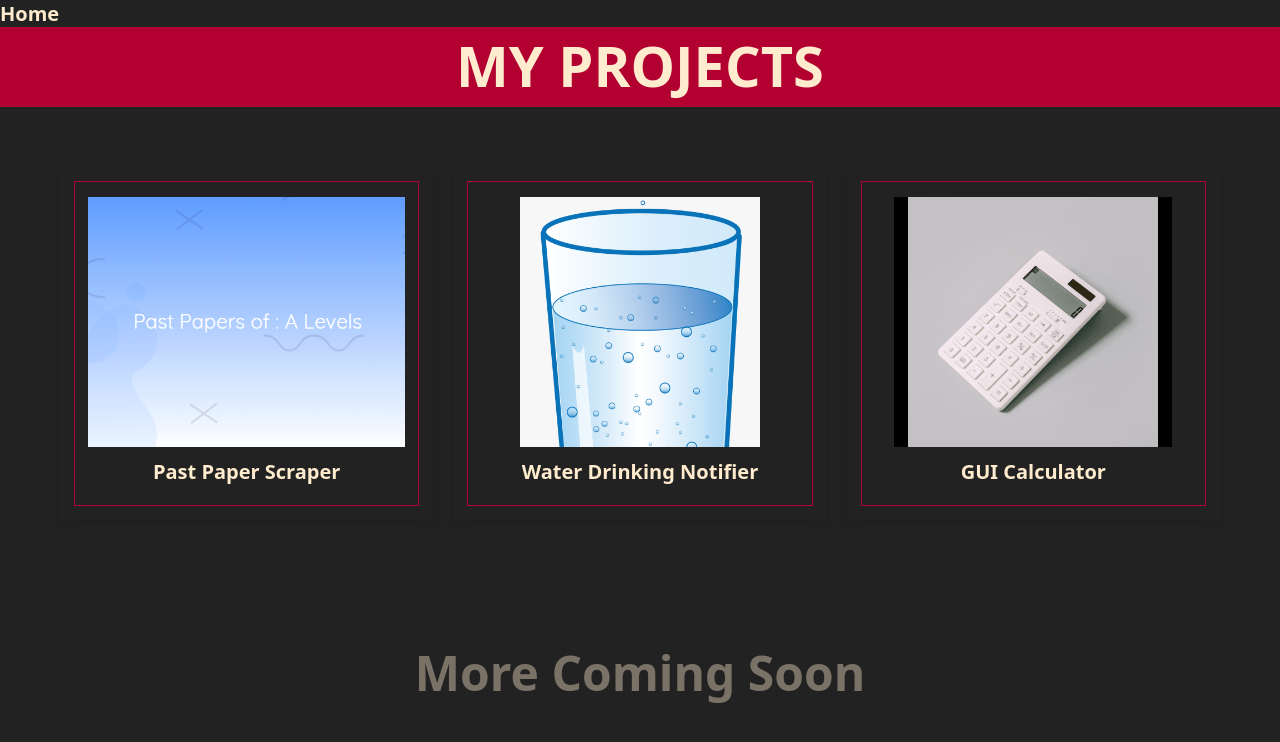
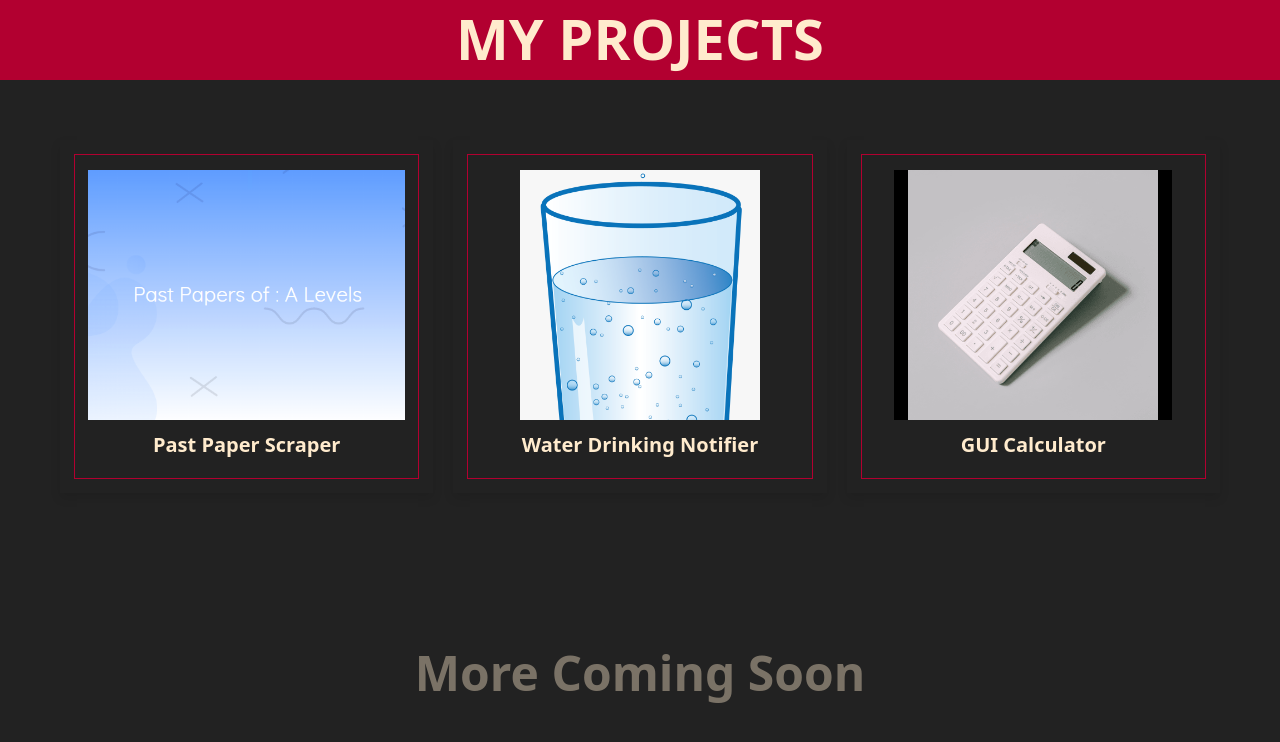
Before and after one commit to AnubhavDOE/Anubhav, a plain HTML site: page projects.html in a window 1280 px wide. Drawn offline with Linux system fonts and the light colour scheme.

Commit message:
Update projects.html

```diff
--- a/projects.html
+++ b/projects.html
@@ -9,9 +9,7 @@
 
 </head>
 <body>
-<a href="index.html" style="text-decoration:none;color:blanchedalmond"><div class ="home-button">
-  <h1>Home</h1>
- </div></a>
+
 <h3 class="title"> My projects </h3>
 
 <div class="container">
```
